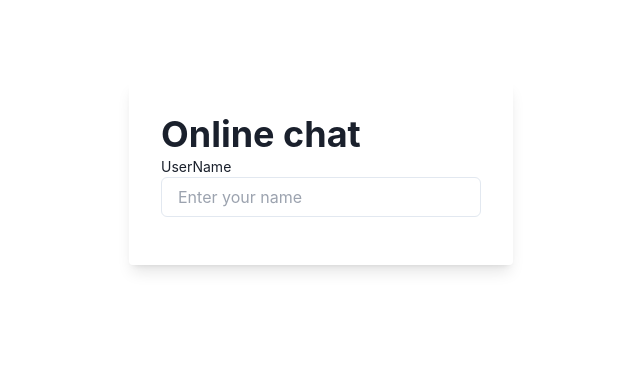
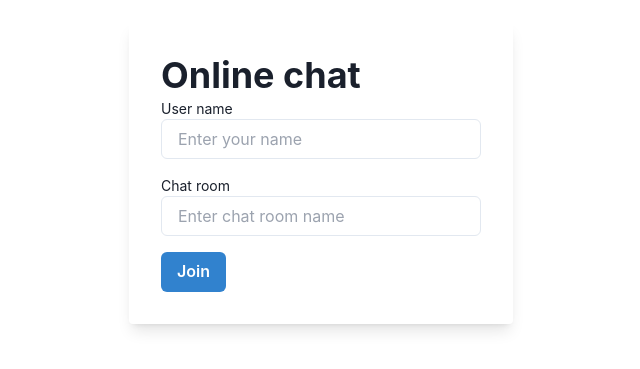
Before and after one commit to G0RYNYCH/chat_client, a React (Create React App) app: page / in a window 1280 px wide. Shown: the part 227-596 px from the top of the page, without its empty margins (319-959 px from the left). Built offline with nearby package versions, Linux system fonts and the light colour scheme.

Commit message:
connect to chat ad start connection

```diff
--- a/package.json
+++ b/package.json
@@ -4,6 +4,7 @@
   "private": true,
   "dependencies": {
     "@chakra-ui/react": "^2.8.2",
+    "@microsoft/signalr": "^8.0.0",
     "@testing-library/jest-dom": "^5.17.0",
     "@testing-library/react": "^13.4.0",
     "@testing-library/user-event": "^13.5.0",
--- a/src/App.js
+++ b/src/App.js
@@ -1,10 +1,25 @@
 import { WaitingRoom } from "./components/WaitingRoom";
+import {HubConnectionBuilder} from "@microsoft/signalr";
 
 function App() {
-  return (
-    <div className="min-h-screen flex items-center justify-center bg-grey-100">
-      <WaitingRoom />
-    </div>
+    const joinChat = async (userName, chatRoomName) => {
+        var connection = new HubConnectionBuilder()
+            .withUrl("http://localhost:5024/chat")
+            .withAutomaticReconnect()
+            .build();
+
+        try {
+            await connection.start();
+            await connection.invoke("JoinChat", {userName, chatRoomName});
+            console.log(connection);
+        }catch (error){
+            console.log(error)
+        }
+    }
+    return (
+        <div className="min-h-screen flex items-center justify-center bg-grey-100">
+            <WaitingRoom joinChat={joinChat}/>
+        </div>
   );
 }
 
--- a/src/components/WaitingRoom.jsx
+++ b/src/components/WaitingRoom.jsx
@@ -1,12 +1,34 @@
 import { Button, Heading, Input, Text } from "@chakra-ui/react"
+import {useState} from "react";
 
-export const WaitingRoom = ()  => {
+export const WaitingRoom = ({ joinChat })  => {
+    const [userName, setUserName] = useState();
+    const [chatRoomName, setChatRoomName] = useState();
+
+    const onSubmit = (e) => {
+        e.preventDefault();
+        joinChat(userName, chatRoomName);
+    };
+
     return (
-    <form className="max-w-sm w-full bg-white p-8 rounded shadow-lg">
-        <Heading>Online chat</Heading>
-        <div className="mb-4">
-            <Text fontSize={"sm"}>UserName</Text>
-            <Input name="userName" placeholder="Enter your name" />
-        </div>
-    </form>)
+        <form onSubmit={onSubmit} className="max-w-sm w-full bg-white p-8 rounded shadow-lg">
+            <Heading>Online chat</Heading>
+            <div className="mb-4">
+                <Text fontSize={"sm"}>User name</Text>
+                <Input
+                    onChange={(e) => setUserName(e.target.value)}
+                    name="userName"
+                    placeholder="Enter your name"/>
+            </div>
+            <div className="mb-4">
+                <Text fontSize={"sm"}>Chat room</Text>
+                <Input
+                    onChange={(e) => setChatRoomName(e.target.value)}
+                    name="chatName"
+                    placeholder="Enter chat room name"/>
+            </div>
+            <Button type={"submit"} colorScheme={"blue"}>
+                Join
+            </Button>
+        </form>)
 }
```
Also changed, not shown: 1 other file (tests, documents, lock files or other folders).
